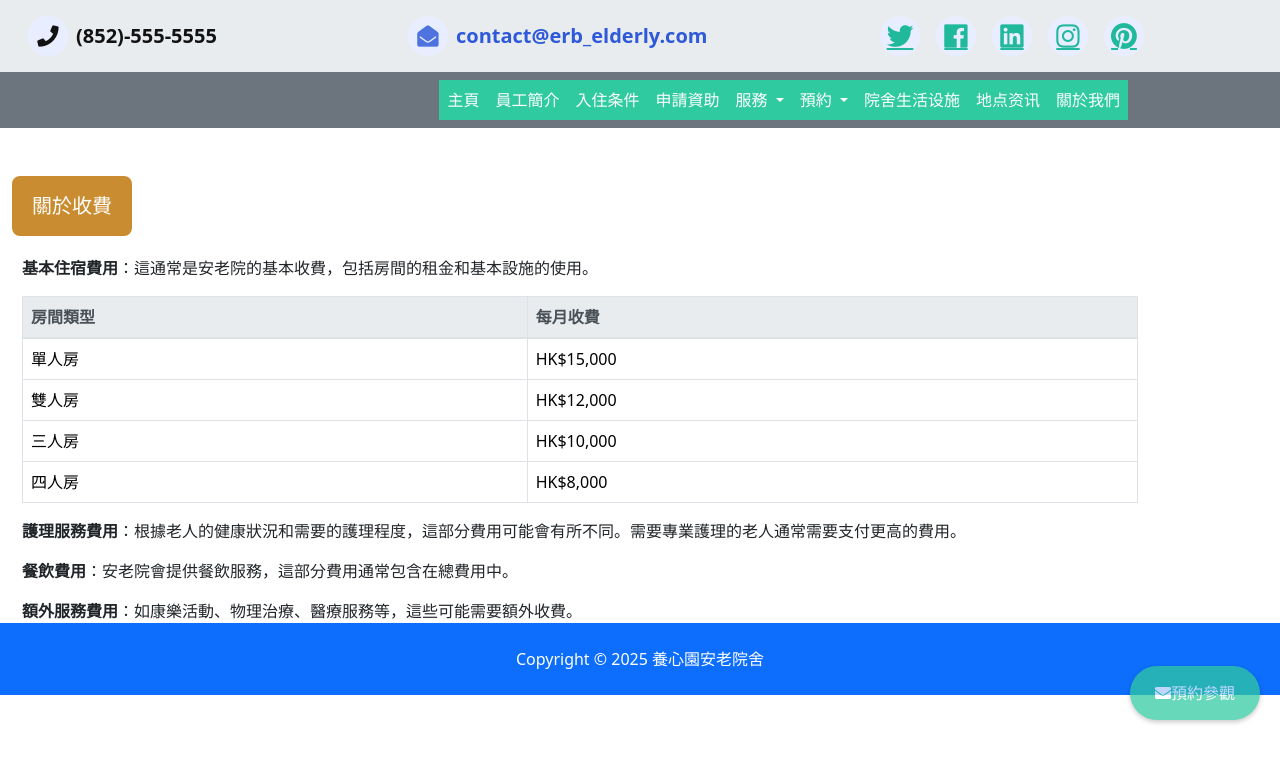
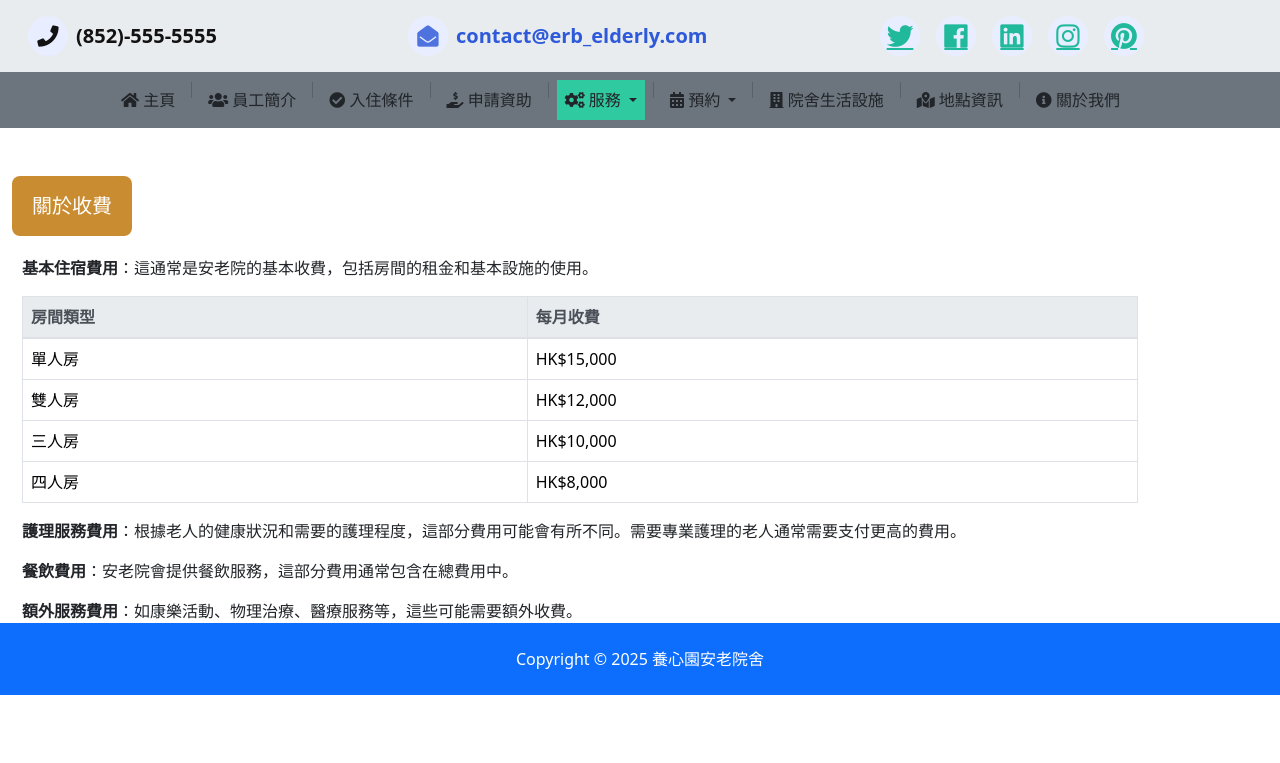
Before and after one commit to nimeno98/erb_group_project, a Django app: template templates/main/fee.html in a window 1280 px wide. Shown: the top 763 px of the page. Run offline with Django 3.2, Linux system fonts and the light colour scheme; the template is opened without the code that fills it, so the values that code supplies are empty; some libraries are stand-ins or nearby versions.

Commit message:
Update _navbar.html

```diff
--- a/templates/partials/_navbar.html
+++ b/templates/partials/_navbar.html
@@ -1,66 +1,131 @@
 {% load static %}
+
 <nav class="navbar navbar-expand-lg navbar-dark bg-secondary sticky-top">
     <div class="container">
 
-    <!-- Floating Button -->
-    <a href="{% url 'application' %}" class="floating-btn">
-        <i class="fas fa-envelope"></i>
-        <span class="floating-btn-text">預約參觀</span>
-    </a>
-
-        <!-- fix index.html later -->
-        <a class="navbar-brand" href="{% url 'index' %}">
-        </a>
-        <button class="navbar-toggler" type="button" data-toggle="collapse" data-target="#navbarNavAltMarkup" aria-controls="navbarNavAltMarkup" aria-expanded="false" aria-label="Toggle navigation">
+        <a class="navbar-brand" href="{% url 'index' %}"></a>
+        <button class="navbar-toggler" type="button" data-toggle="collapse" data-target="#navbarNavAltMarkup"
+            aria-controls="navbarNavAltMarkup" aria-expanded="false" aria-label="Toggle navigation">
             <span class="navbar-toggler-icon"></span>
         </button>
+
         <div class="collapse navbar-collapse" id="navbarNavAltMarkup">
             <ul class="navbar-nav ml-auto">
-                <li class="nav-item {% if request.path == '/' %}active{% endif %} highlight">
-                    <a class="nav-link" href="{% url 'index' %}">主頁</a>
+                <!-- 主頁 -->
+                <li class="nav-item {% if request.path == '/' %}active highlight{% endif %}" style="transition: all 0.3s ease;">
+                    <a class="nav-link" href="{% url 'index' %}" aria-label="主頁" aria-current="{% if request.path == '/' %}page{% else %}false{% endif %}" style="color: inherit; text-decoration: none;">
+                        <i class="fas fa-home"></i> 主頁
+                    </a>
                 </li>
-                <li class="nav-item {% if 'staff' in request.path %}active{% endif %} highlight">
-                    <a class="nav-link" href="{% url 'staffs' %}">員工簡介</a>
+
+                <!-- 分隔線 -->
+                <li class="nav-item">
+                    <div class="vr mx-2"></div>
                 </li>
-                <li class="nav-item {% if 'staff' in request.path %}active{% endif %} highlight">
-                    <a class="nav-link" href="{% url 'index' %}">入住条件</a>
+
+                <!-- 員工簡介 -->
+                <li class="nav-item {% if 'staffs' in request.path %}active highlight{% endif %}" style="transition: all 0.3s ease;">
+                    <a class="nav-link" href="{% url 'staffs' %}" aria-label="員工簡介" aria-current="{% if 'staffs' in request.path %}page{% else %}false{% endif %}" style="color: inherit; text-decoration: none;">
+                        <i class="fas fa-users"></i> 員工簡介
+                    </a>
                 </li>
-                <li class="nav-item {% if 'staff' in request.path %}active{% endif %} highlight">
-                    <a class="nav-link" href="{% url 'finapply' %}">申請資助</a>
+
+                <!-- 分隔線 -->
+                <li class="nav-item">
+                    <div class="vr mx-2"></div>
                 </li>
-                <li class="nav-item dropdown {% if 'staff' in request.path %}active{% endif %} highlight">
-                    <a class="nav-link dropdown-toggle" href="#" id="servicedropdown" role="button" data-toggle="dropdown" aria-haspopup="true" aria-expanded="false">
-                        服務
+
+                <!-- 入住條件 -->
+                <li class="nav-item {% if 'qualification' in request.path %}active highlight{% endif %}" style="transition: all 0.3s ease;">
+                    <a class="nav-link" href="{% url 'qualification' %}" aria-label="入住條件" aria-current="{% if 'qualification' in request.path %}page{% else %}false{% endif %}" style="color: inherit; text-decoration: none;">
+                        <i class="fas fa-check-circle"></i> 入住條件
+                    </a>
+                </li>
+
+                <!-- 分隔線 -->
+                <li class="nav-item">
+                    <div class="vr mx-2"></div>
+                </li>
+
+                <!-- 申請資助 -->
+                <li class="nav-item {% if 'finapply' in request.path %}active highlight{% endif %}" style="transition: all 0.3s ease;">
+                    <a class="nav-link" href="{% url 'finapply' %}" aria-label="申請資助" aria-current="{% if 'finapply' in request.path %}page{% else %}false{% endif %}" style="color: inherit; text-decoration: none;">
+                        <i class="fas fa-hand-holding-usd"></i> 申請資助
+                    </a>
+                </li>
+
+                <!-- 分隔線 -->
+                <li class="nav-item">
+                    <div class="vr mx-2"></div>
+                </li>
+
+                <!-- 服務 Dropdown -->
+                <li class="nav-item dropdown {% if 'meal' in request.path or 'fee' in request.path or 'qa' in request.path or 'opinion' in request.path or 'movein' in request.path or 'services' in request.path %} active highlight{% endif %}" style="transition: all 0.3s ease;">
+                    <a class="nav-link dropdown-toggle" href="#" id="servicedropdown" role="button"
+                        data-toggle="dropdown" aria-haspopup="true" aria-expanded="false" style="color: inherit; text-decoration: none;">
+                        <i class="fas fa-cogs"></i> 服務
                     </a>
                     <div class="dropdown-menu" aria-labelledby="servicedropdown">
-                        <a class="dropdown-item" href="#">服務範圍</a>
-                        <a class="dropdown-item" href="#">服務流程</a>
-                        <a class="dropdown-item" href="{% url 'meal' %}">營養餐單</a>
-                        <a class="dropdown-item" href="#">护理服务</a>
-                        <a class="dropdown-item" href="{% url 'fee' %}">項目收費</a>
-                        <a class="dropdown-item" href="{% url 'qa' %}">常見問題</a>
-                        <a class="dropdown-item" href="{% url 'opinion' %}">客戶意見</a>
-
-                        <!-- Add more submenu items here -->
+                        <a class="dropdown-item" href="{% url 'services' %}" style="color: inherit; text-decoration: none;"><i class="fas fa-list"></i> 服務範圍</a>
+                        <a class="dropdown-item" href="{% url 'movein' %}" style="color: inherit; text-decoration: none;"><i class="fas fa-sign-in-alt"></i> 入住流程</a>
+                        <a class="dropdown-item" href="{% url 'meal' %}" style="color: inherit; text-decoration: none;"><i class="fas fa-utensils"></i> 營養餐單</a>
+                        <a class="dropdown-item" href="{% url 'fee' %}" style="color: inherit; text-decoration: none;"><i class="fas fa-money-bill-wave"></i> 項目收費</a>
+                        <a class="dropdown-item" href="{% url 'qa' %}" style="color: inherit; text-decoration: none;"><i class="fas fa-question-circle"></i> 常見問題</a>
+                        <a class="dropdown-item" href="{% url 'opinion' %}" style="color: inherit; text-decoration: none;"><i class="fas fa-comment-dots"></i> 客戶意見</a>
                     </div>
                 </li>
-                <li class="nav-item dropdown {% if 'staff' in request.path %}active{% endif %} highlight">
-                    <a class="nav-link dropdown-toggle" href="#" id="bookingdropdown" role="button" data-toggle="dropdown" aria-haspopup="true" aria-expanded="false">
-                        預約
+
+                <!-- 分隔線 -->
+                <li class="nav-item">
+                    <div class="vr mx-2"></div>
+                </li>
+
+                <!-- 預約 Dropdown -->
+                <li class="nav-item dropdown {% if 'application' in request.path or 'booking' in request.path %} active highlight{% endif %}" style="transition: all 0.3s ease;">
+                    <a class="nav-link dropdown-toggle" href="#" id="bookingdropdown" role="button" data-toggle="dropdown" aria-haspopup="true" aria-expanded="false" style="color: inherit; text-decoration: none;">
+                        <i class="fas fa-calendar-alt"></i> 預約
                     </a>
                     <div class="dropdown-menu" aria-labelledby="bookingdropdown">
-                        <a class="dropdown-item" href="{% url 'application' %}">預約參觀</a>
-                        <a class="dropdown-item" href="{% url 'booking' %}">預約入住</a>
+                        <a class="dropdown-item" href="{% url 'application' %}" style="color: inherit; text-decoration: none;"><i class="fas fa-eye"></i> 預約參觀</a>
+                        <a class="dropdown-item" href="{% url 'booking' %}" style="color: inherit; text-decoration: none;"><i class="fas fa-bed"></i> 預約入住</a>
                     </div>
                 </li>
-                <li class="nav-item {% if 'staff' in request.path %}active{% endif %} highlight">
-                    <a class="nav-link" href="{% url 'index' %}">院舍生活设施</a>
+
+                <!-- 分隔線 -->
+                <li class="nav-item">
+                    <div class="vr mx-2"></div>
                 </li>
-                <li class="nav-item {% if 'staff' in request.path %}active{% endif %} highlight">
-                    <a class="nav-link" href="{% url 'index' %}">地点资讯</a>
+
+                <!-- 院舍生活設施 -->
+                <li class="nav-item {% if 'facilities' in request.path %}active highlight{% endif %}" style="transition: all 0.3s ease;">
+                    <a class="nav-link" href="{% url 'facilities' %}" aria-label="院舍生活設施" aria-current="{% if 'facilities' in request.path %}page{% else %}false{% endif %}" style="color: inherit; text-decoration: none;">
+                        <i class="fas fa-building"></i> 院舍生活設施
+                    </a>
                 </li>
-                <li class="nav-item {% if 'staff' in request.path %}active{% endif %} highlight">
-                    <a class="nav-link" href="{% url 'about' %}">關於我們</a>
+
+                <!-- 分隔線 -->
+                <li class="nav-item">
+                    <div class="vr mx-2"></div>
+                </li>
+
+                <!-- 地點資訊 -->
+                <li class="nav-item {% if 'map' in request.path %}active highlight{% endif %}" style="transition: all 0.3s ease;">
+                    <a class="nav-link" href="{% url 'map' %}" aria-label="地點資訊" aria-current="{% if 'map' in request.path %}page{% else %}false{% endif %}" style="color: inherit; text-decoration: none;">
+                        <i class="fas fa-map-marked-alt"></i> 地點資訊
+                    </a>
+                </li>
+
+                <!-- 分隔線 -->
+                <li class="nav-item">
+                    <div class="vr mx-2"></div>
+                </li>
+
+                <!-- 關於我們 -->
+                <li class="nav-item {% if 'about' in request.path %}active highlight{% endif %}" style="transition: all 0.3s ease;">
+                    <a class="nav-link" href="{% url 'about' %}" aria-label="關於我們" aria-current="{% if 'about' in request.path %}page{% else %}false{% endif %}" style="color: inherit; text-decoration: none;">
+                        <i class="fas fa-info-circle"></i> 關於我們
+                    </a>
+                </li>
             </ul>
         </div>
     </div>
```
